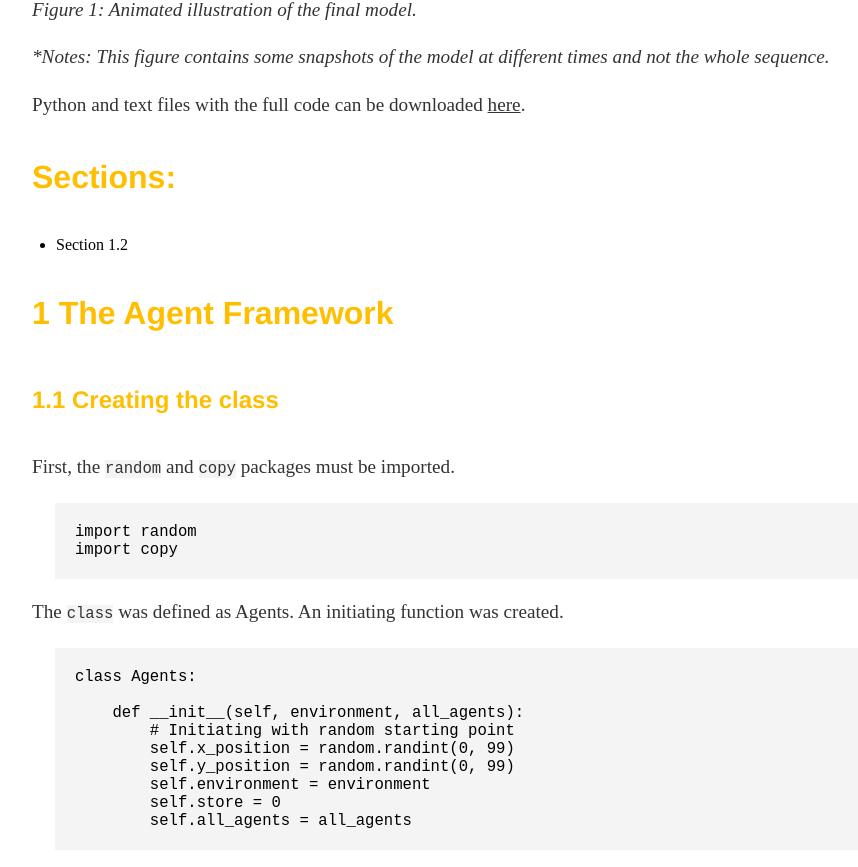
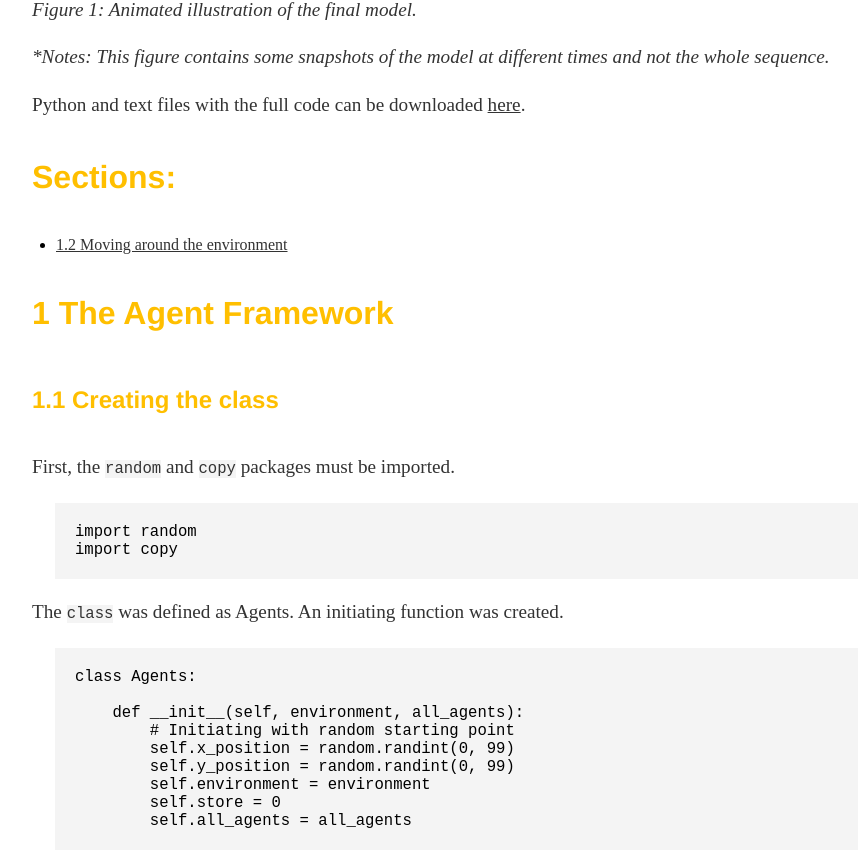
Before and after one commit to lena-kilian/lena-kilian.github.io, a Jekyll site: the page built from abm/index.md, in a window 1280 px wide and 900 px high, scrolled down 625 px, cut to the strip 24-891 px from the top of the window. Shown: the whole strip, without its empty margins (80-938 px from the left). Built offline with Jekyll 4.4.1, drawn with Linux system fonts in a browser that asks for light colours; our own code applies the rules of GitHub Pages for plain Markdown files.

Commit message:
Update index.md

````diff
--- a/abm/index.md
+++ b/abm/index.md
@@ -13,7 +13,8 @@
 Python and text files with the full code can be downloaded [here](https://github.com/lena-kilian/lena-kilian.github.io/tree/master/abm/GEOG5995M_CW1).
 
 ## Sections:
-- <a name="1.2"></a>Section 1.2
+- [1.2 Moving around the environment](#1.2)
+
 
 
 ## 1 The Agent Framework
@@ -62,7 +63,7 @@
         return (f"[{self.x_position}, {self.y_position}]")
 ```
 
-### [1.2 Moving around the environment](#1.2)
+### <a name="1.2"></a>1.2 Moving around the environment
 
 Thereafter, `moveagent` was defined to randomly move the agent around the environment. An agent's move along the x- and y-directions were separated, and there was an equal chance that the agents position is a given direction would increase, decrease or remain the same. If an agent had a store higher than or equal to 100, they were coded to move twice in a given round. The direction of the first move would not impact the direction of the second move.
 
````
